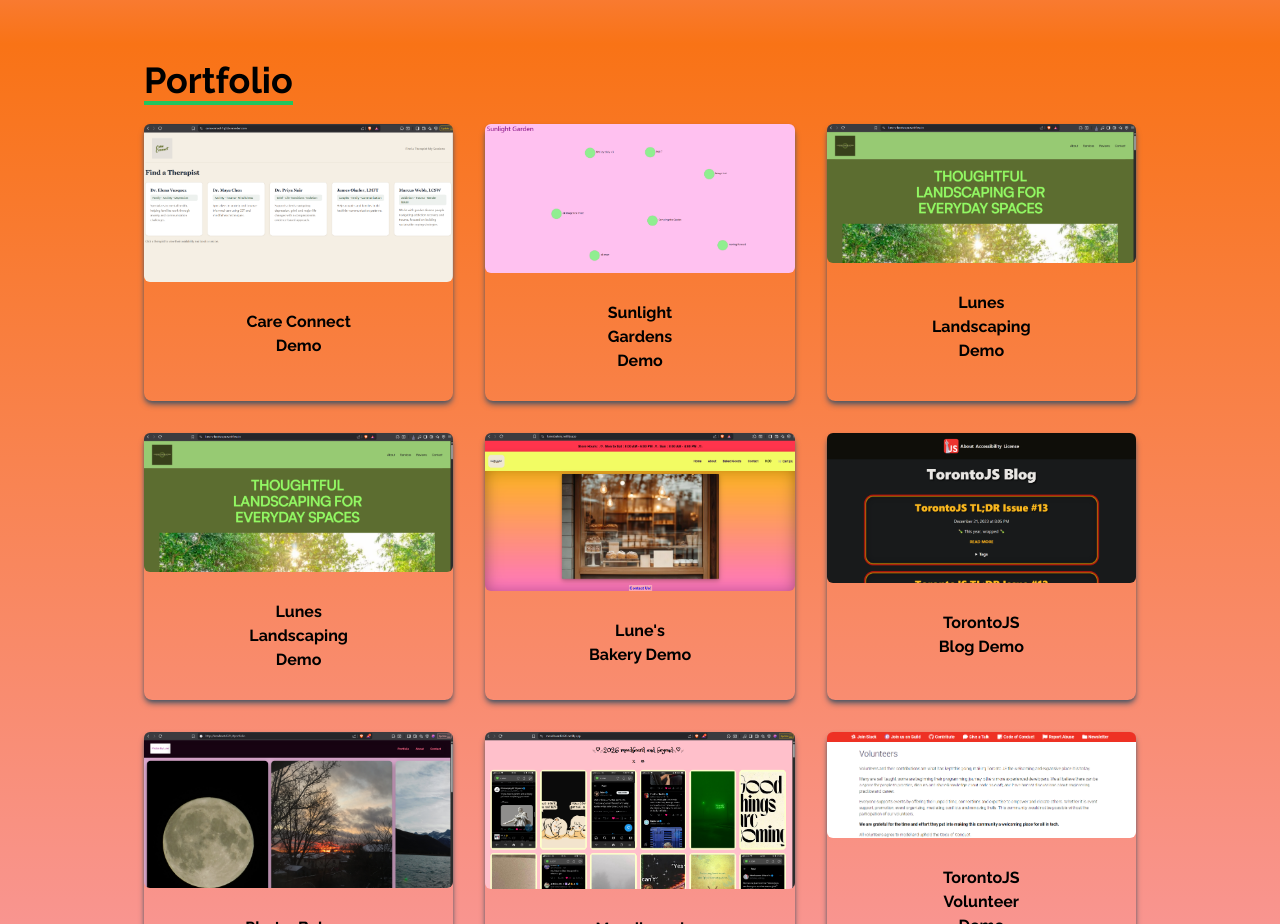
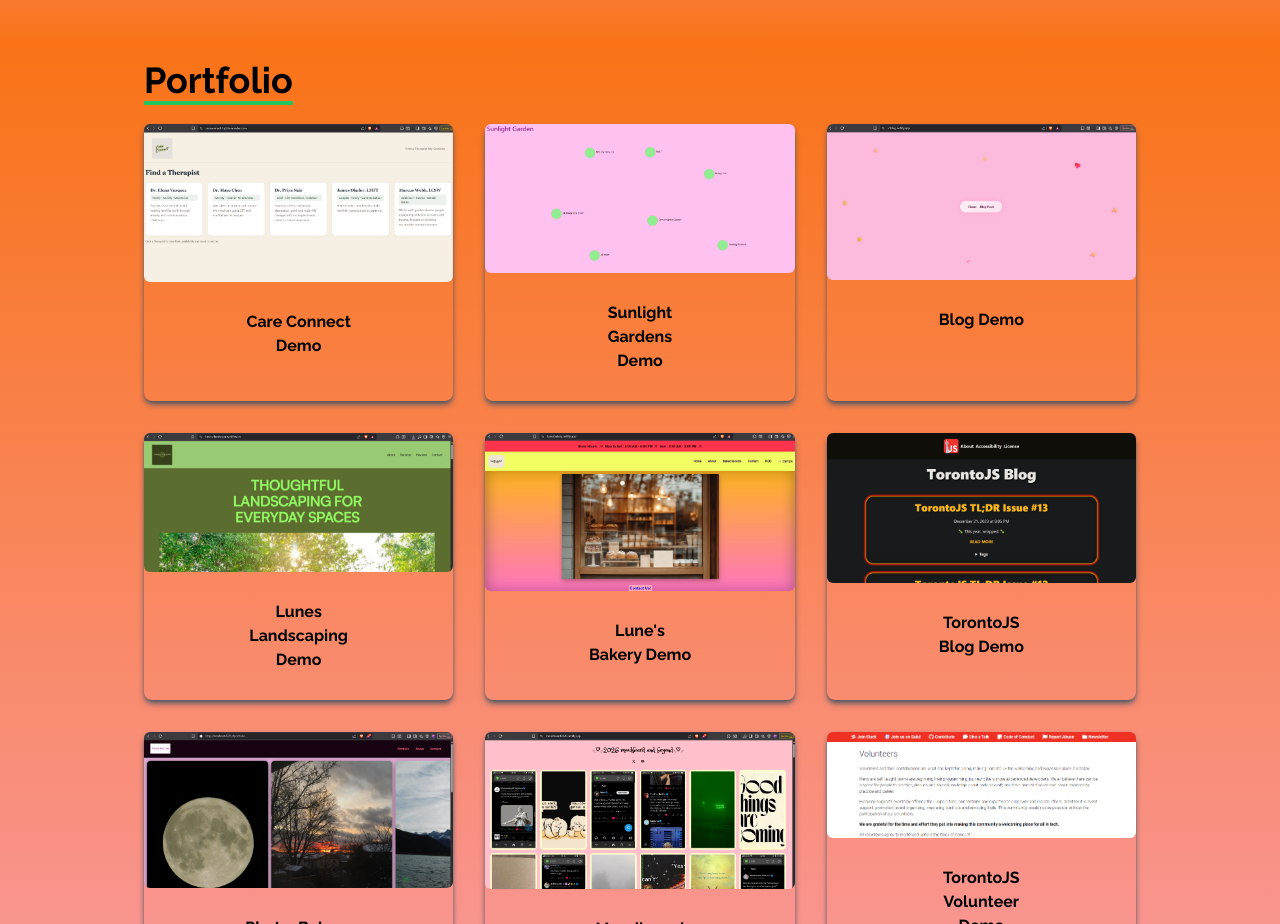
Before and after one commit to lunarfrm777/portfolio, a React (Create React App) app: page / in a window 1280 px wide. Shown: the part 1160-2084 px from the top of the page. Built offline with nearby package versions, Linux system fonts and the light colour scheme.

Commit message:
added photo in project assets and linked in portfolio.js

```diff
--- a/src/components/Portfolio.js
+++ b/src/components/Portfolio.js
@@ -1,6 +1,7 @@
 import React from 'react'
 import careconnect from "../assets/project-assets/careconnect.png"
 import sunlightgardens from "../assets/project-assets/sunlight-gardens.png"
+import blog from "../assets/project-assets/blog.png"
 import ll from "../assets/project-assets/ll.png"
 import bakery from "../assets/project-assets/bakery.png"
 import torontoJsBl from '../assets/project-assets/torontojs-blog.png'
@@ -27,9 +28,9 @@ const Portfolio = () => {
             demoLink: 'https://sunlight-gardens.netlify.app/'
         },{
             id: 3,
-            title: "Lunes Landscaping Demo",
-            src: ll,
-            demoLink: 'https://lune-s-landscape.webflow.io/'
+            title: "Blog Demo",
+            src: blog,
+            demoLink: 'https://v1blog.netlify.app/'
         },
          {
             id: 4,
```
Also changed, not shown: src/assets/project-assets/blog.png (added).
